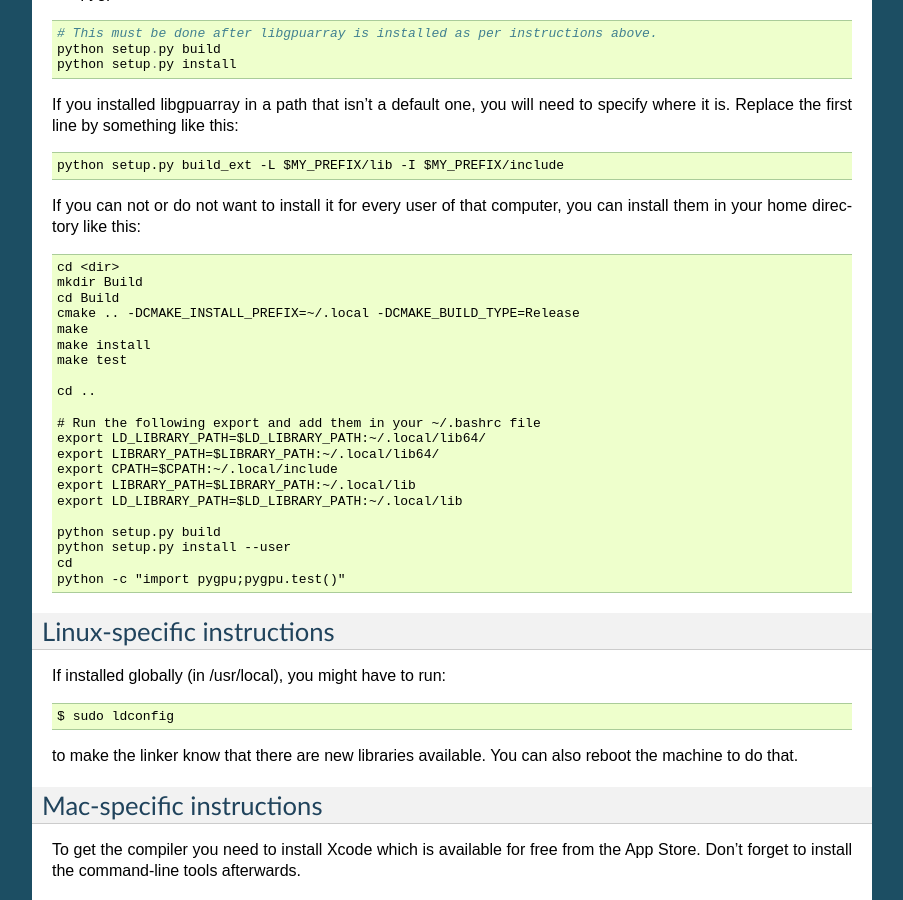
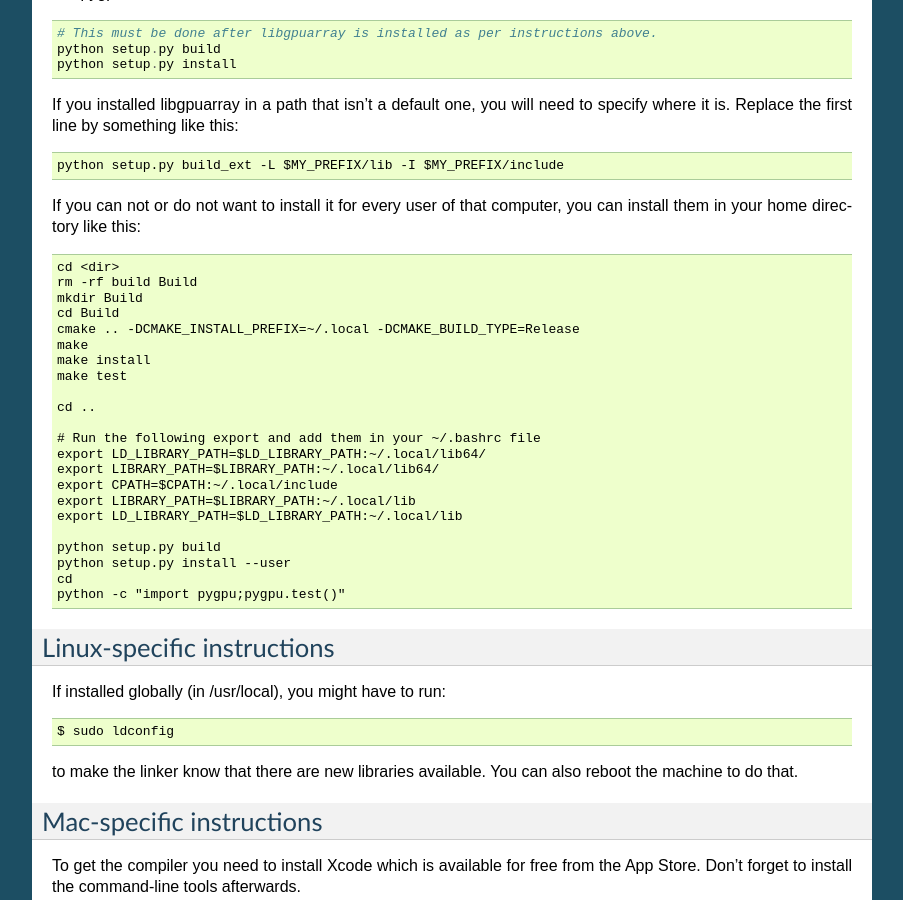
Before and after one commit to Theano/libgpuarray, a Sphinx documentation site: the page built from doc/installation.rst, in a window 1280 px wide and 900 px high, scrolled down 1124 px. Shown: the whole window, without its empty margins (198-1101 px from the left). Built offline with Sphinx 7.4.7, drawn with Linux system fonts in a browser that asks for light colours.

Commit message:
Add in the doc rm of old compilation dir

```diff
--- a/doc/installation.rst
+++ b/doc/installation.rst
@@ -80,6 +80,7 @@ computer, you can install them in your home directory like this:
 ::
 
   cd <dir>
+  rm -rf build Build
   mkdir Build
   cd Build
   cmake .. -DCMAKE_INSTALL_PREFIX=~/.local -DCMAKE_BUILD_TYPE=Release
```
